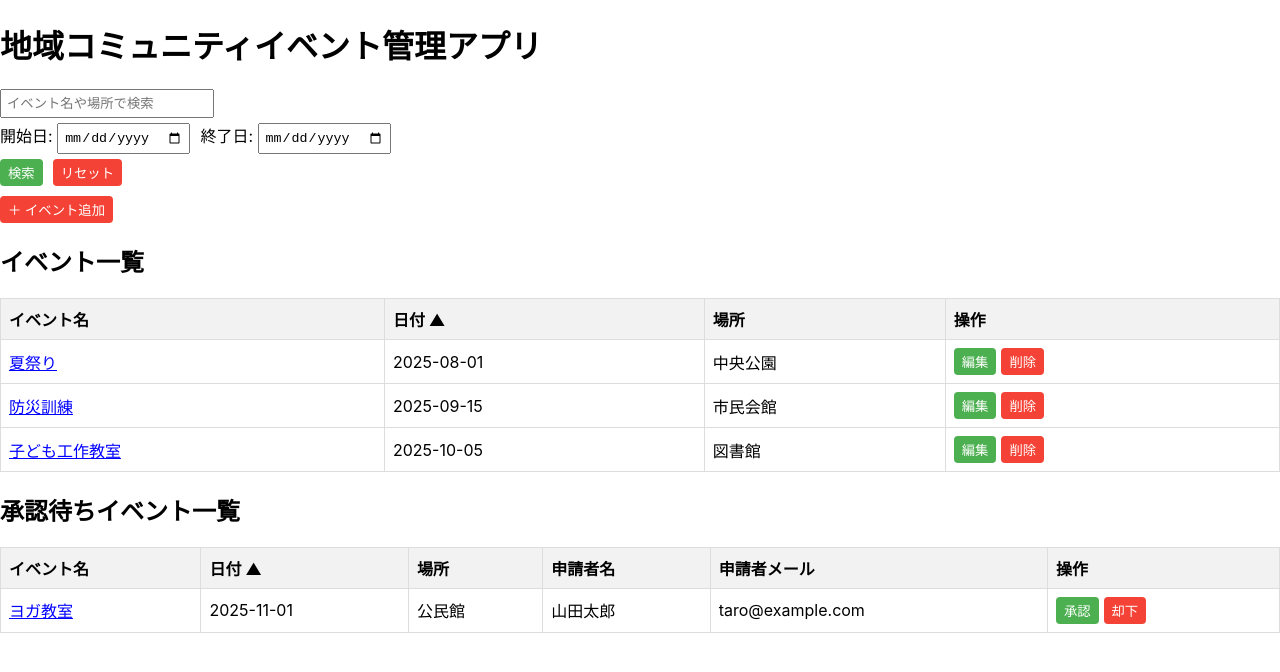
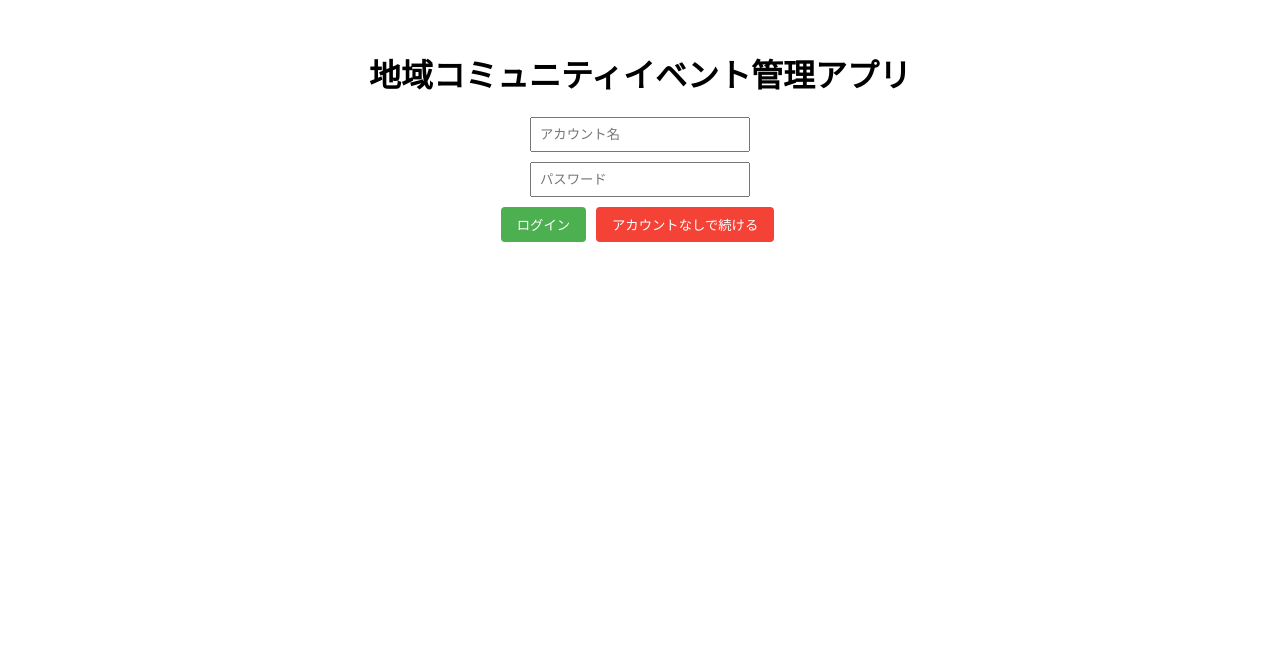
Before and after one commit to ninomiya-t123/community-events-app, a React (Create React App) app: page / in a window 1280 px wide. Shown: the top 672 px of the page. Built offline with nearby package versions, Linux system fonts and the light colour scheme; the HTML template or start-up script is replaced by a standard one.

Commit message:
ログイン画面を追加

```diff
--- a/src/App.js
+++ b/src/App.js
@@ -1,5 +1,6 @@
 // src/App.js
 import React, { useState } from "react";
+import Login from "./components/Login";
 import EventList from "./components/EventList";
 import EventForm from "./components/EventForm";
 import Modal from "./components/Modal";
@@ -7,6 +8,10 @@ import PendingEventList from "./components/PendingEventList";
 
 function App() {
 
+  // ログイン画面用 state
+  const [userRole, setUserRole] = useState(null); // "admin", "user", "guest"
+
+ // イベント一覧用 state
   const [events, setEvents] = useState([
     {
       id: 1,
@@ -64,6 +69,22 @@ function App() {
     applicantEmail: "taro@example.com"
   }
 ]);
+
+  // ログイン画面
+  const handleLogin = (username, password) => {
+    if (username === "admin" && password === "admin") {
+      setUserRole("admin");
+    } else {
+      setUserRole("user");
+    }
+  };
+  const handleGuest = () => {
+    setUserRole("guest");
+  };
+  if (!userRole) {
+    // ログインしていない状態のときは Login コンポーネントを表示
+    return <Login onLogin={handleLogin} onGuest={handleGuest} />;
+  }
 
   // 追加処理
   const addEvent = (newEvent) => {
@@ -196,6 +217,8 @@ function App() {
 
   return (
     <div>
+      <h2>ログイン成功: {userRole} としてログイン中</h2>
+
       <h1>地域コミュニティイベント管理アプリ</h1>
 
       {/* 検索フォーム */}
--- /dev/null
+++ b/src/components/Login.js
@@ -0,0 +1,51 @@
+import React, { useState } from "react";
+
+function Login({ onLogin, onGuest }) {
+  const [username, setUsername] = useState("");
+  const [password, setPassword] = useState("");
+
+  const handleSubmit = (e) => {
+    e.preventDefault();
+    onLogin(username, password); // 親(App.js)にログイン情報を渡す
+  };
+
+  return (
+    <div style={{ textAlign: "center", marginTop: "50px" }}>
+      <h1>地域コミュニティイベント管理アプリ</h1>
+      <form onSubmit={handleSubmit} style={{ marginTop: "20px" }}>
+        <div style={{ marginBottom: "10px" }}>
+          <input
+            type="text"
+            placeholder="アカウント名"
+            value={username}
+            onChange={(e) => setUsername(e.target.value)}
+            style={{ padding: "8px", width: "200px" }}
+          />
+        </div>
+        <div style={{ marginBottom: "10px" }}>
+          <input
+            type="password"
+            placeholder="パスワード"
+            value={password}
+            onChange={(e) => setPassword(e.target.value)}
+            style={{ padding: "8px", width: "200px" }}
+          />
+        </div>
+        <div>
+          <button type="submit" style={{ padding: "8px 16px", marginRight: "10px" }}>
+            ログイン
+          </button>
+          <button
+            type="button"
+            onClick={onGuest}
+            style={{ padding: "8px 16px" }}
+          >
+            アカウントなしで続ける
+          </button>
+        </div>
+      </form>
+    </div>
+  );
+}
+
+export default Login;
```
